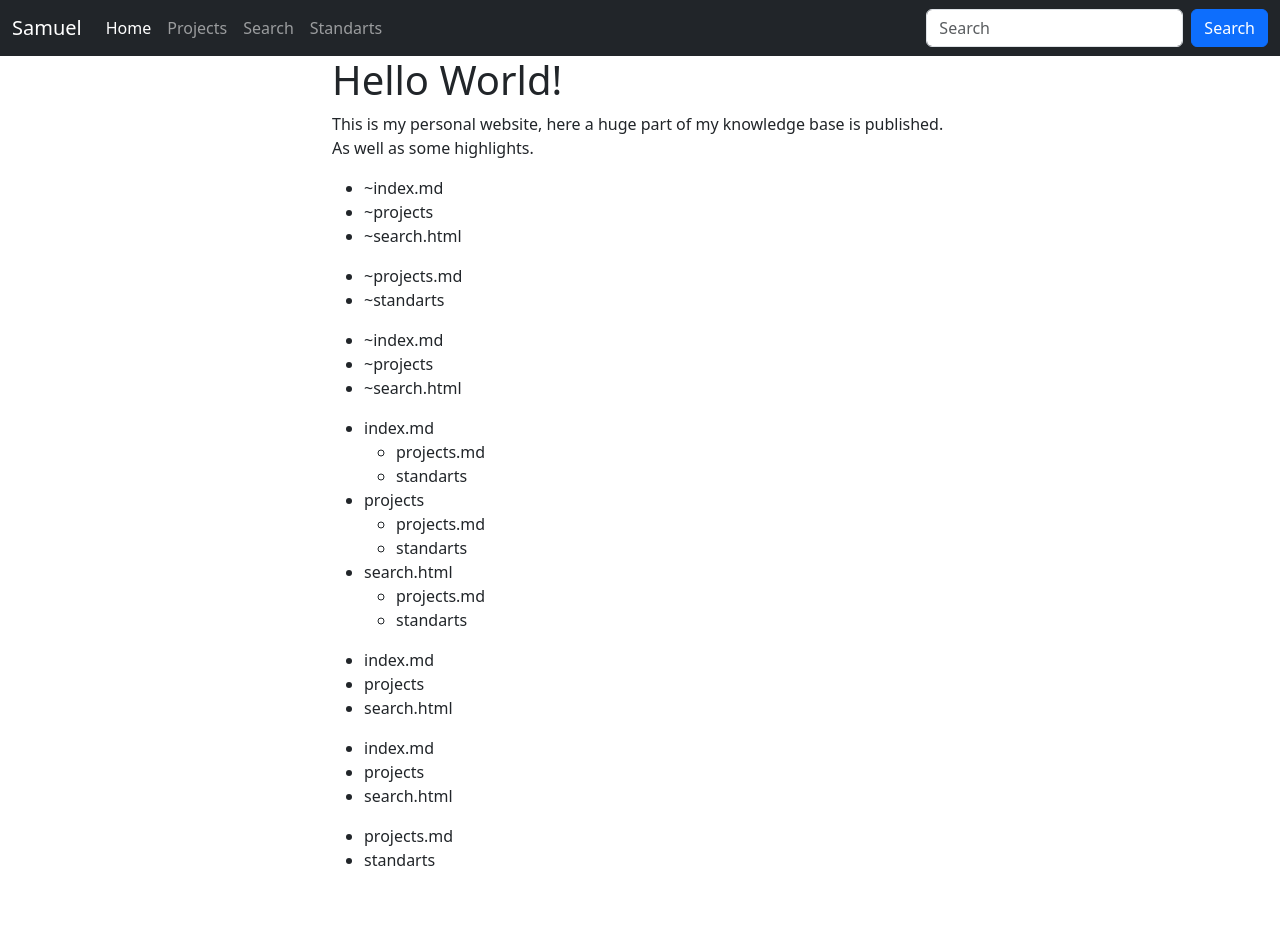
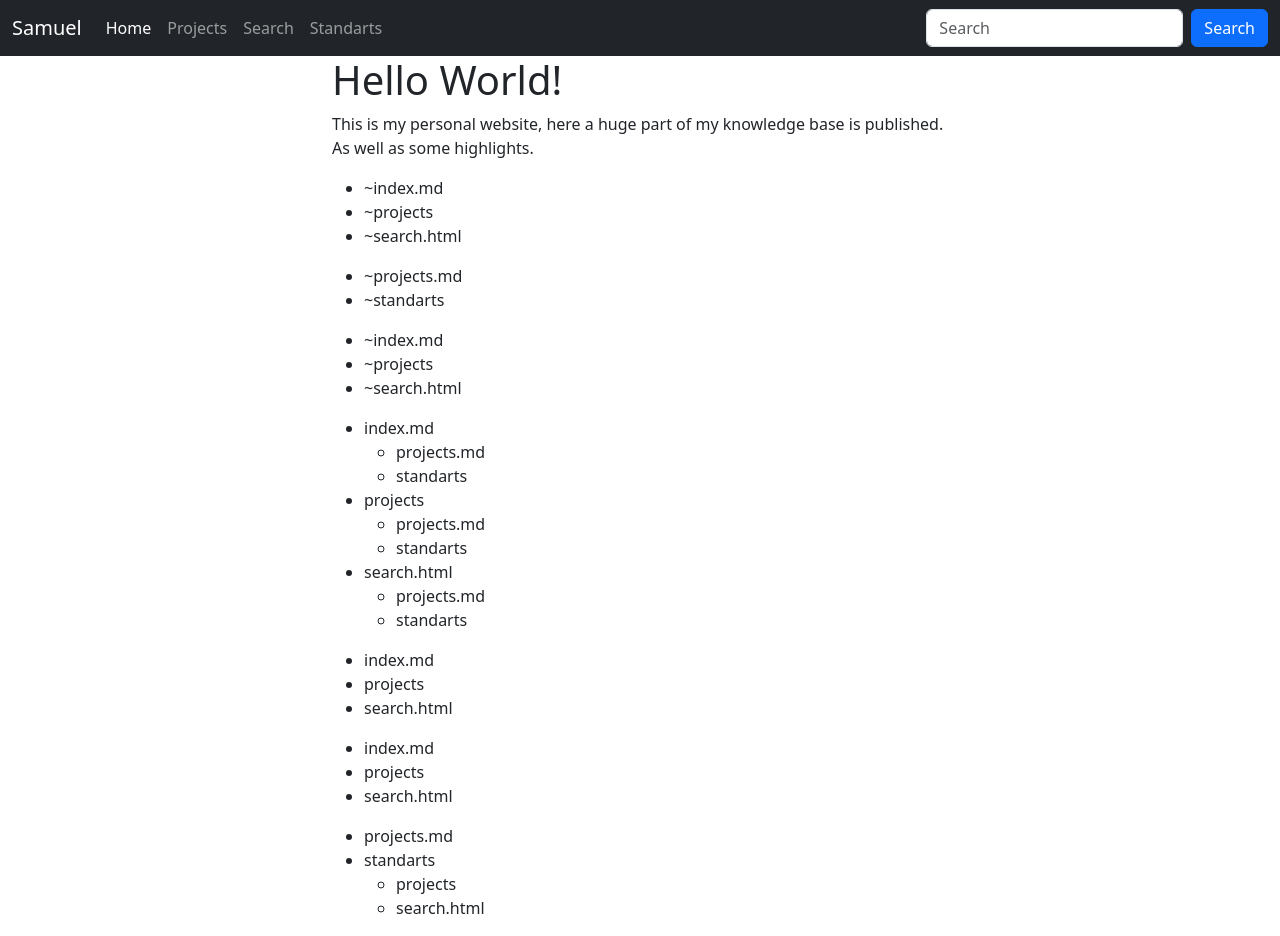
Before and after one commit to Soraxem/website-test, a Jekyll site: the page built from index.md, in a window 1280 px wide. Built offline with Jekyll 4.4.1, drawn with Linux system fonts in a browser that asks for light colours; before the commit the page ends 900 px from its top, so only the background shows below that.

Commit message:
Update navigation.html

```diff
--- a/_includes/navigation.html
+++ b/_includes/navigation.html
@@ -13,7 +13,7 @@
 					{%- if pat contains "/" -%}
 						<ul>
 							{%- for path in paths -%}
-								{%- if path contains "index.md" -%}
+								{%- if path contains "" -%}
 									{%- assign pat = path | remove_first: "index.md" | prepend: "~" -%}
 									{%- assign dir = pat | split: "/" | first -%}
 									{%- assign dirs_array = dirs_sub | split: "~" -%}
```
